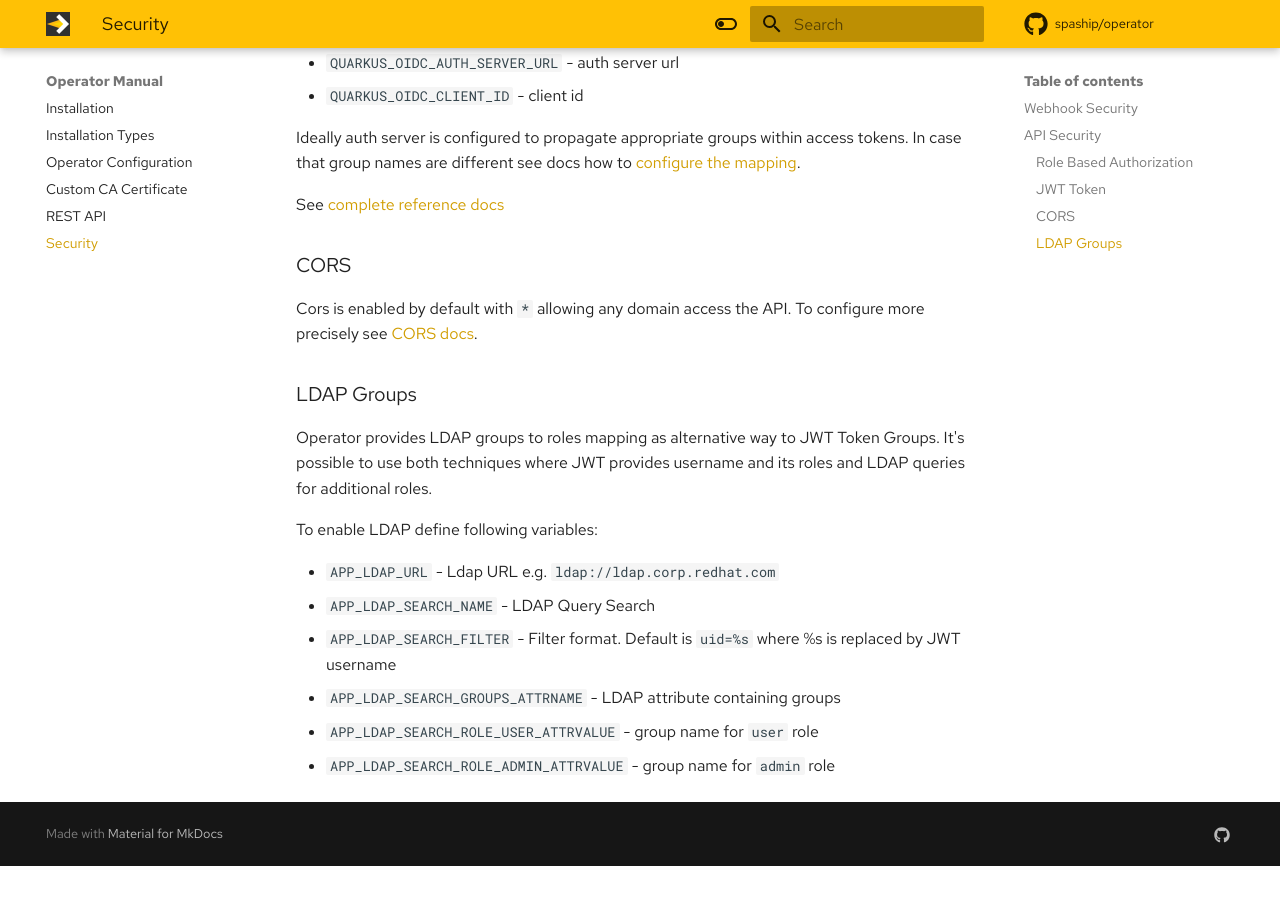
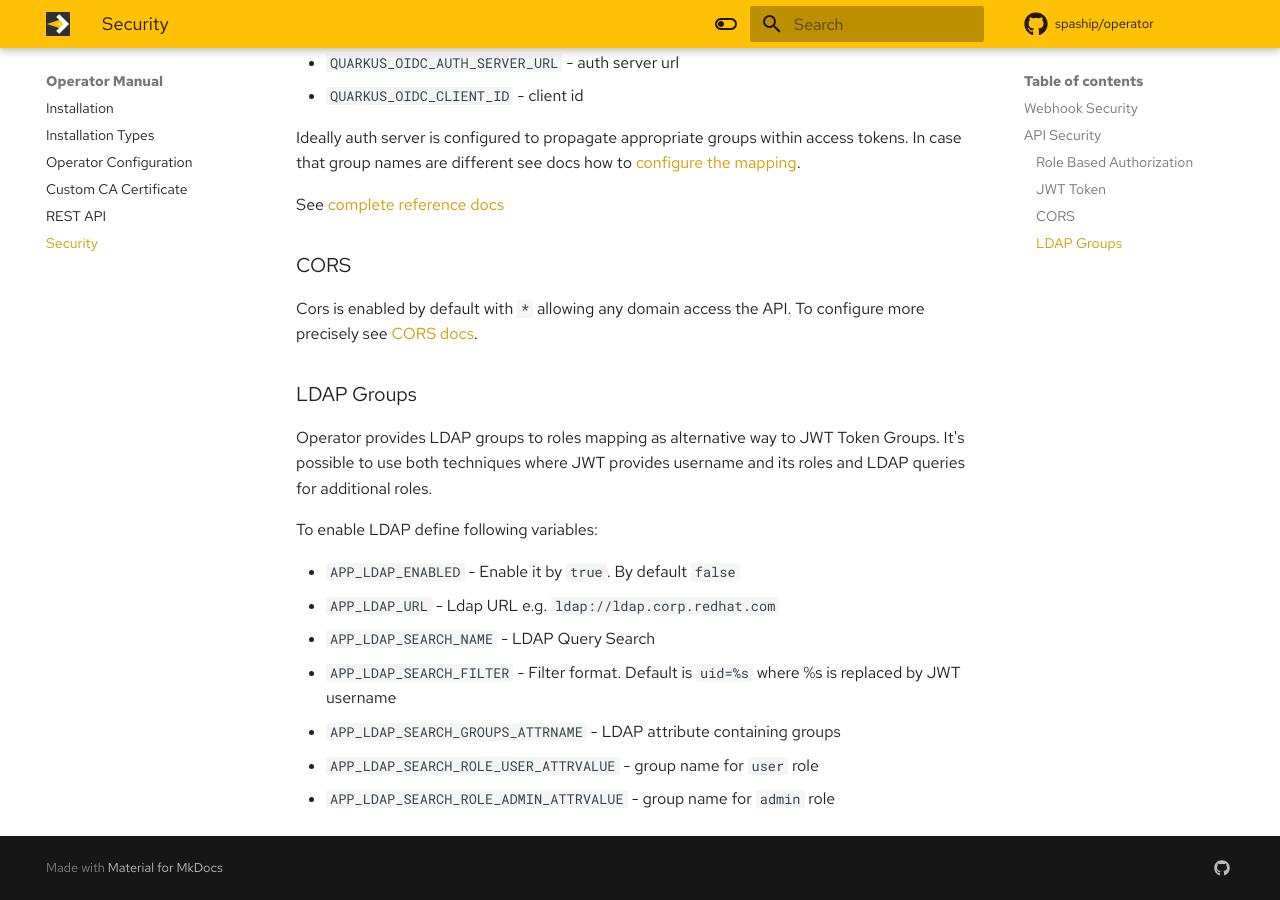
Before and after one commit to spaship/operator, an MkDocs documentation site: the page built from docs/operator-manual/security.md, in a window 1280 px wide and 900 px high, scrolled down 828 px. Built offline with MkDocs 1.6.1 and Material for MkDocs 9.7.7, drawn with Linux system fonts in a browser that asks for light colours; comment, search, counter and statistics services are not loaded; before the commit the page ends 1694 px from its top, so only the background shows below that.

Commit message:
improved ldap docs

```diff
--- a/docs/operator-manual/security.md
+++ b/docs/operator-manual/security.md
@@ -46,6 +46,7 @@ It's possible to use both techniques where JWT provides username and its roles a
 
 To enable LDAP define following variables:
 
+* `APP_LDAP_ENABLED` - Enable it by `true`. By default `false`
 * `APP_LDAP_URL` - Ldap URL e.g. `ldap://ldap.corp.redhat.com`
 * `APP_LDAP_SEARCH_NAME` - LDAP Query Search
 * `APP_LDAP_SEARCH_FILTER` - Filter format. Default is `uid=%s` where %s is replaced by JWT username
```
